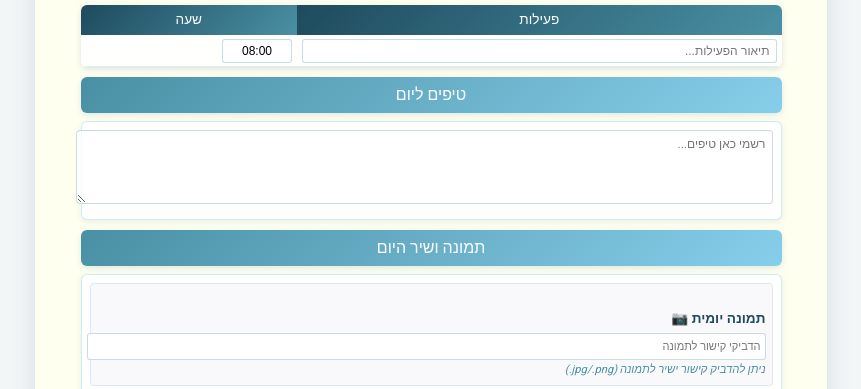
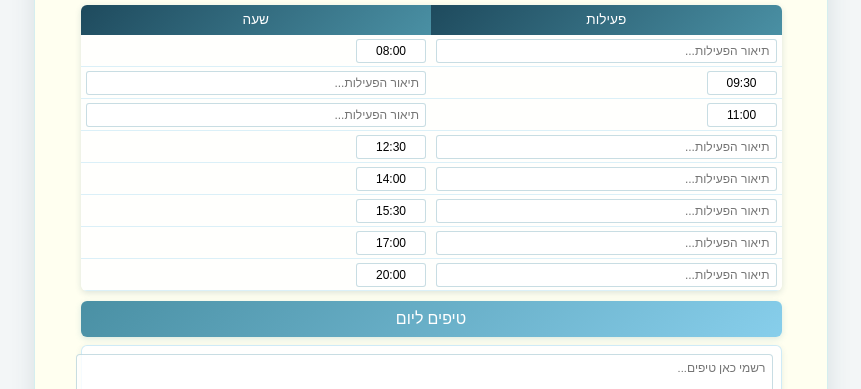
Before and after one commit to ilaydamari/Calender, a plain HTML site: page index.html in a window 1280 px wide. Shown: the part 372-761 px from the top of the page, without its empty margins (209-1070 px from the left). Drawn offline with Linux system fonts and the light colour scheme.

Commit message:
Update index.html

```diff
--- a/index.html
+++ b/index.html
@@ -193,6 +193,34 @@
         <tr>
           <td><input class="activity-input" type="text" placeholder="תיאור הפעילות..."></td>
           <td><input class="time-input" type="text" value="08:00"></td>
+          <tr>
+          <td><input class="time-input" type="text" value="09:30"></td>
+          <td><input class="activity-input" type="text" placeholder="תיאור הפעילות..."></td>
+        </tr>
+        <tr>
+          <td><input class="time-input" type="text" value="11:00"></td>
+          <td><input class="activity-input" type="text" placeholder="תיאור הפעילות..."></td>
+        </tr>
+        <tr>
+          <td><input class="activity-input" type="text" placeholder="תיאור הפעילות..."></td>
+          <td><input class="time-input" type="text" value="12:30"></td>
+        </tr>
+        <tr>
+          <td><input class="activity-input" type="text" placeholder="תיאור הפעילות..."></td>
+          <td><input class="time-input" type="text" value="14:00"></td>
+        </tr>
+        <tr>
+          <td><input class="activity-input" type="text" placeholder="תיאור הפעילות..."></td>
+          <td><input class="time-input" type="text" value="15:30"></td>
+        </tr>
+        <tr>
+          <td><input class="activity-input" type="text" placeholder="תיאור הפעילות..."></td>
+          <td><input class="time-input" type="text" value="17:00"></td>
+        </tr>
+        <tr>
+          <td><input class="activity-input" type="text" placeholder="תיאור הפעילות..."></td>
+          <td><input class="time-input" type="text" value="20:00"></td>
+        </tr>
         </tr>
       </tbody>
     </table>
```
